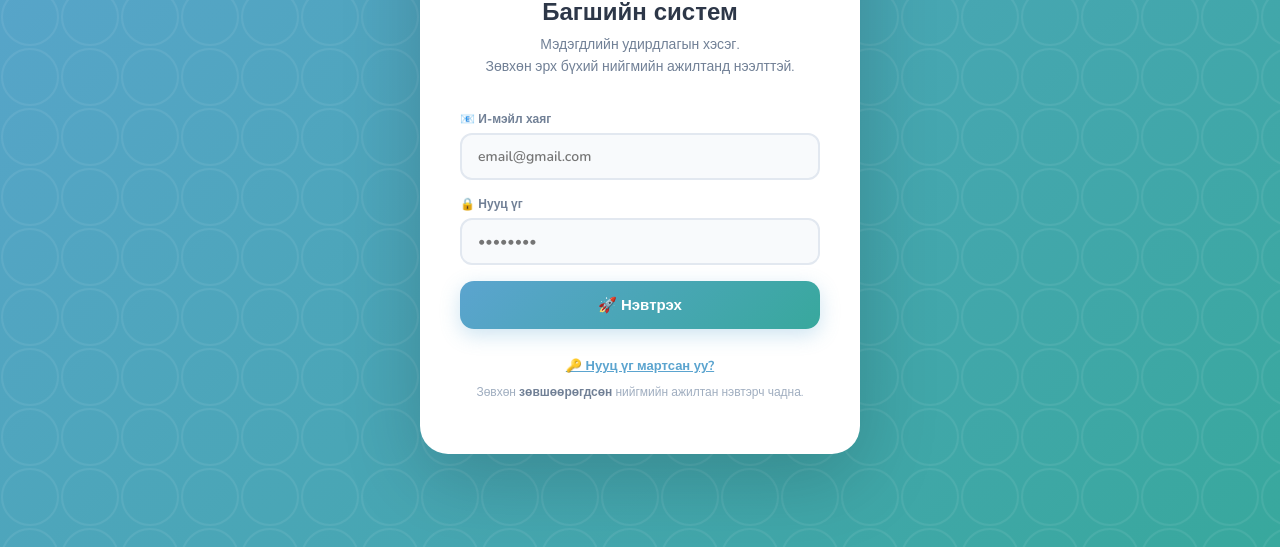
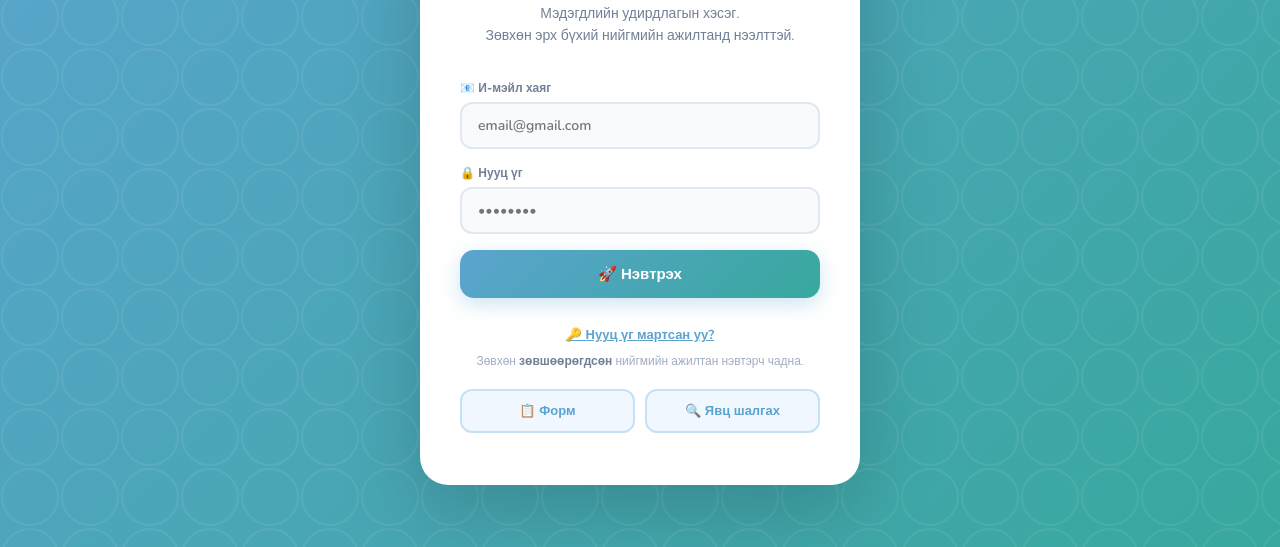
Before and after one commit to Uudusb/Nobullying84, a plain HTML site: page admin.html in a window 1280 px wide. Shown: the part 253-800 px from the top of the page. Drawn offline with nearby package versions, Linux system fonts and the light colour scheme.

Commit message:
Update admin.html

```diff
--- a/admin.html
+++ b/admin.html
@@ -174,6 +174,10 @@
     <button class="login-btn" onclick="doLogin()">🚀 Нэвтрэх</button>
     <button onclick="openForgotModal()" style="width:100%;background:none;border:none;color:#5BA4CF;font-family:'Nunito',sans-serif;font-size:13px;font-weight:700;cursor:pointer;text-decoration:underline;padding:8px;margin-top:4px">🔑 Нууц үг мартсан уу?</button>
     <p class="login-note">Зөвхөн <strong>зөвшөөрөгдсөн</strong> нийгмийн ажилтан нэвтэрч чадна.</p>
+    <div style="display:flex;gap:10px;margin-top:18px;">
+      <a href="index.html" style="flex:1;display:inline-flex;align-items:center;justify-content:center;gap:7px;background:#F0F7FF;border:2px solid #C5E1F5;color:#5BA4CF;font-family:Nunito,sans-serif;font-size:13px;font-weight:800;text-decoration:none;padding:11px 10px;border-radius:12px;">📋 Форм</a>
+      <a href="track.html" style="flex:1;display:inline-flex;align-items:center;justify-content:center;gap:7px;background:#F0F7FF;border:2px solid #C5E1F5;color:#5BA4CF;font-family:Nunito,sans-serif;font-size:13px;font-weight:800;text-decoration:none;padding:11px 10px;border-radius:12px;">🔍 Явц шалгах</a>
+    </div>
   </div>
 </div>
 
@@ -359,7 +363,7 @@
 var ALLOWED = {
   "uudusbayarsaikhan@gmail.com": { password: "12345678", level: "all",        role: "Ерөнхий админ" },
   "azaa.0623@gmail.com":         { password: "12345678", level: "Ахлах анги", role: "Ахлах ангийн нийгмийн ажилтан" },
-  "saranbilegsaki@gmail.com":    { password: "12345678", level: "Дунд анги",  role: "Дунд ангийн нийгмийн ажилтан" }
+  "damchiibadgarsaranbileg@gmail.com": { password: "12345678", level: "Дунд анги",  role: "Дунд ангийн нийгмийн ажилтан" }
 };
 // ══════════════════════════════════════════════════════════
 
```
